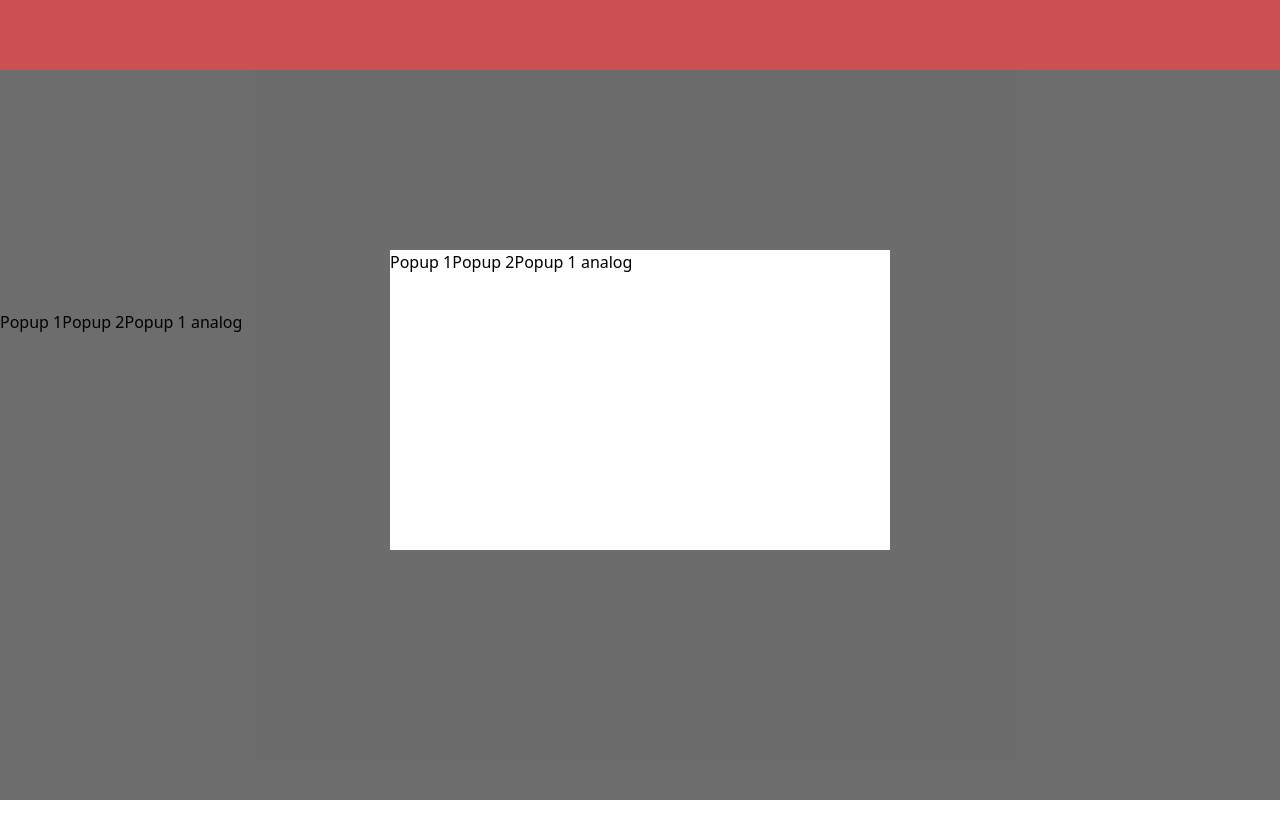
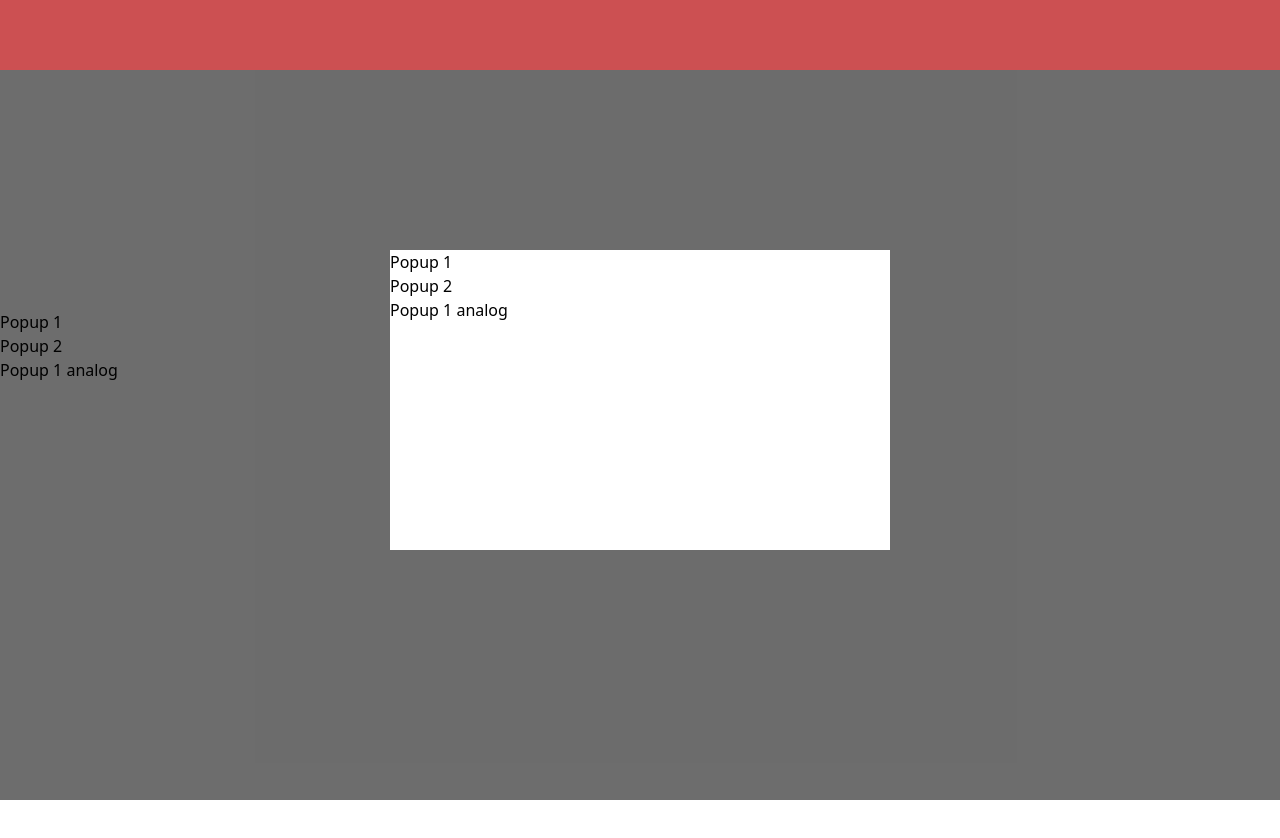
Before and after one commit to nekomiclub/neko-popup, a React app: page / in a window 1280 px wide. Both pictures are taken after a click on the button "Popup 1 analog". Shown: the top 838 px of the page. Built offline with nearby package versions, Linux system fonts and the light colour scheme; the HTML template or start-up script is replaced by a standard one.

Commit message:
fix: animations & mounts

```diff
--- a/eslint.config.js
+++ b/eslint.config.js
@@ -62,6 +62,8 @@ export default defineConfig([globalIgnores(['**/node_modules', '**/dist', '**/bu
     'import/newline-after-import': 'error', // Add one line after imports
     'import/no-duplicates': 'error', // Merge different imports from single file into one
 
+    'react-hooks/immutability': 'off',
+
     // '@next/next/no-img-element': 'off', // Disable nextjs error when using <img /> tag
 
     'path/no-relative-imports': ['error', { maxDepth: 0, }], // Prefer absolute paths over relative. Only local paths (./) are allowed
--- a/src/Page.tsx
+++ b/src/Page.tsx
@@ -36,9 +36,13 @@ const Page: React.FC = () => {
         Popup 1
       </PopupButton>
 
+      <br />
+
       <PopupButton popupId={popupId2}>
         Popup 2
       </PopupButton>
+
+      <br />
 
       <button onClick={toggle1popup}>
         Popup 1 analog
@@ -51,26 +55,32 @@ const Page: React.FC = () => {
         isOpen={state1}
         setIsOpen={setState1}
         className="w-[500px] h-[300px] bg-white"
-        animation={'fade'}
+        animation={'scale'}
         disabled={isDisabled}
       >
         <PopupButton popupId={popupId1}>
           Popup 1
         </PopupButton>
 
+        <br />
+
         <PopupButton popupId={popupId2}>
           Popup 2
         </PopupButton>
+
+        <br />
 
         <button onClick={toggle1popup}>
           Popup 1 analog
         </button>
       </PopupWindow>
 
-      <PopupWindow id={popupId2} className="w-[500px] h-[300px] bg-white" animation={'scale'}>
+      <PopupWindow id={popupId2} className="w-[500px] h-[300px] bg-red-400" animation={'scale'}>
         <PopupButton popupId={popupId1}>
           Popup 1
         </PopupButton>
+
+        <br />
 
         <PopupButton popupId={popupId2}>
           Popup 2
--- a/src/_package/PopupLayer.tsx
+++ b/src/_package/PopupLayer.tsx
@@ -48,7 +48,7 @@ export const PopupLayer: FC<IPopupLayerProps> = (props) => {
         const node = nodes.find(el => el.zIndex === maxZIndex);
         if (!node || node.disabled.includes('onEscape')) return;
 
-        // eslint-disable-next-line
+
         invokePopup(node.id, false);
       }
     }, { signal: controller.signal });
--- a/src/_package/PopupWindow.tsx
+++ b/src/_package/PopupWindow.tsx
@@ -31,31 +31,24 @@ export interface IPopupWindowProps {
   animation?: 'fade' | 'scale' | null
 
   /**
-   * Popup animation duration in msec
-   *
-   * @default 200
-   */
-  animationDuraionMs?: number
-
-  /**
-   * Fire callback when popup invoked to open
+   * Fire callback when popup is mounting
    */
   onBeforeEnter?(): void
 
   /**
-   * Fire callback when popup open animation fullfilled.
+   * Fire callback when popup appear animation finished
    *
    * @see animationDuration
    */
   onAfterEnter?(): void
 
   /**
-   * Fire callback when popup invoked to close
+   * Fire callback when popup started hide animation
    */
   onBeforeExit?(): void
 
   /**
-   * Fire callback when popup close animation fullfilled.
+   * Fire callback when popup become unmount
    *
    * @see animationDuration
    */
@@ -69,13 +62,13 @@ export const PopupWindow: FC<IPopupWindowProps> = (props) => {
 
   const [container, setContainer] = useState<HTMLDivElement | null>(null);
   const [isOpen, setIsOpen] = useMixedState(props.isOpen ?? false, props.setIsOpen);
-  const [zIndex, setZIndex] = useState(-1);
+  const [isMounted, setIsMounted] = useState(Boolean(props.isOpen));
+  const [isVisible, setIsVisible] = useState(Boolean(props.isOpen));
   const [disabled, setDisabled] = useState<PopupWindowDisabledType[]>([]);
 
   const layerRef = useRef<HTMLDivElement>(null);
 
   const animation: PopupWindowAnimationType = props.animation !== undefined ? props.animation : 'fade';
-  const animationDuration = props.animationDuraionMs ?? 200;
 
 
 
@@ -119,35 +112,25 @@ export const PopupWindow: FC<IPopupWindowProps> = (props) => {
     if (!node) return;
 
     setIsOpen(node.isOpen);
-    setZIndex(node.zIndex);
     setDisabled(node.disabled);
   }, [ctx.nodes]);
-
-  // Handle layer z-index change
-  useEffect(() => {
-    const layer = layerRef.current;
-    if (!layer) return;
-
-    if (isOpen) layer.style.zIndex = `${zIndex}`;
-    else setTimeout(() => {
-      layer.style.zIndex = `${-1}`;
-    }, animationDuration);
-  }, [isOpen]);
 
   // Handle events (onBeforeEnter, etc)
   useEffect(() => {
     if (isOpen) {
       if (props.onBeforeEnter) props.onBeforeEnter();
 
-      setTimeout(() => {
+      setIsMounted(true);
+
+      requestAnimationFrame(() => {
+        setIsVisible(true);
+
         if (props.onAfterEnter) props.onAfterEnter();
-      }, animationDuration);
+      });
     } else {
+      setIsVisible(false);
+
       if (props.onBeforeExit) props.onBeforeExit();
-
-      setTimeout(() => {
-        if (props.onAfterExit) props.onAfterExit();
-      }, animationDuration);
     }
   }, [isOpen]);
 
@@ -159,18 +142,29 @@ export const PopupWindow: FC<IPopupWindowProps> = (props) => {
     ctx.invokePopup(props.id, false);
   }
 
+  function handleTransitionEnd() {
+    if (!isVisible) {
+      setIsMounted(false);
+
+      if (props.onAfterExit) props.onAfterExit();
+    }
+  }
 
 
+
+  if (!isMounted) return null;
+
   return container && createPortal(<section
-    className={cn(`neko-popup-backdrop`, isOpen && 'neko-popup-backdrop--active', props.layerClassName)}
-    aria-hidden={!isOpen}
-    style={{ transition: `${animationDuration}ms ease-in-out`, cursor: disabled.includes('onLayer') ? 'default' : 'pointer' }}
+    className={cn(`neko-popup-backdrop`, isVisible && 'neko-popup-backdrop--active', props.layerClassName)}
+    aria-hidden={!isVisible}
+    style={{ cursor: disabled.includes('onLayer') ? 'default' : 'pointer' }}
     onClick={layerOnClick}
+    onTransitionEnd={handleTransitionEnd}
     ref={layerRef}
   >
     <article
       id={props.id}
-      className={cn(`neko-popup`, isOpen && 'neko-popup--active', animation && `neko-popup--animation_${animation}`, props.className)}
+      className={cn(`neko-popup`, isVisible && 'neko-popup--active', animation && `neko-popup--animation_${animation}`, props.className)}
       role="dialog"
       aria-modal
       onClick={e => e.stopPropagation()}
--- a/src/_package/styles.scss
+++ b/src/_package/styles.scss
@@ -49,6 +49,7 @@
     display: flex;
     align-items: center;
     justify-content: center;
+    transition: 0.2s ease-in-out;
 
     &--active {
       opacity: 1;
```
Also changed, not shown: package.json (+11 -11 lines).
